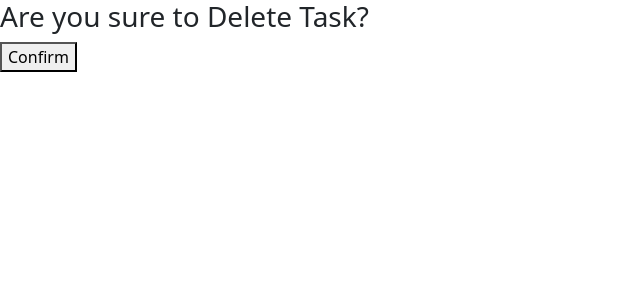
After one commit to dhaneshvg/Python_ToDo-App, a Django app: page /delete/1/ in a window 1280 px wide. The commit adds this page. Shown: the top 300 px of the page, without its empty margins (0-640 px from the left). Run offline with Django 4.2, Linux system fonts and the light colour scheme; data comes from the database, SQL or seed files in the repository; both versions use the stored data as it was after the commit.

Commit message:
Date field is added

```diff
--- /dev/null
+++ b/templates/delete.html
@@ -0,0 +1,9 @@
+{% extends 'base.html' %}
+{% block content %}
+    <form method="post">
+        {% csrf_token %}
+        <h3>Are you sure to Delete Task?</h3>
+        <button type="submit">Confirm</button>
+    </form>
+
+{% endblock %}
--- a/todoapp/models.py
+++ b/todoapp/models.py
@@ -1,3 +1,4 @@
+import datetime
 from django.db import models
 
 
@@ -5,5 +6,7 @@ from django.db import models
 class Task(models.Model):
     def __str__(self):
         return self.name
+
     name = models.CharField(max_length=100)
     priority = models.IntegerField()
+    date = models.DateField(default=datetime.date.today)
--- a/todoapp/urls.py
+++ b/todoapp/urls.py
@@ -3,4 +3,5 @@ from . import views
 
 urlpatterns = [
     path('', views.task_view, name='task_view'),
+    path('delete/<int:taskid>/', views.delete, name='delete')
 ]
--- a/todoapp/views.py
+++ b/todoapp/views.py
@@ -1,4 +1,4 @@
-from django.shortcuts import render
+from django.shortcuts import render, redirect
 from .models import Task
 
 
@@ -9,6 +9,15 @@ def task_view(request):
     if request.method == 'POST':
         name = request.POST.get('name')
         priority = request.POST.get('priority')
-        obj = Task(name=name, priority=priority)
+        date = request.POST.get('date')
+        obj = Task(name=name, priority=priority, date=date)
         obj.save()
     return render(request, 'task_view.html', {'tasks': display})
+
+
+def delete(request, taskid):
+    task = Task.objects.get(id=taskid)
+    if request.method == "POST":
+        task.delete()
+        return redirect('/')
+    return render(request, 'delete.html', {'task': task})
```
Also changed, not shown: templates/task_view.html (+6 -1 lines), todoproject/settings.py (+5 -2 lines), db.sqlite3, todoapp/migrations/0002_task_date.py (added).
